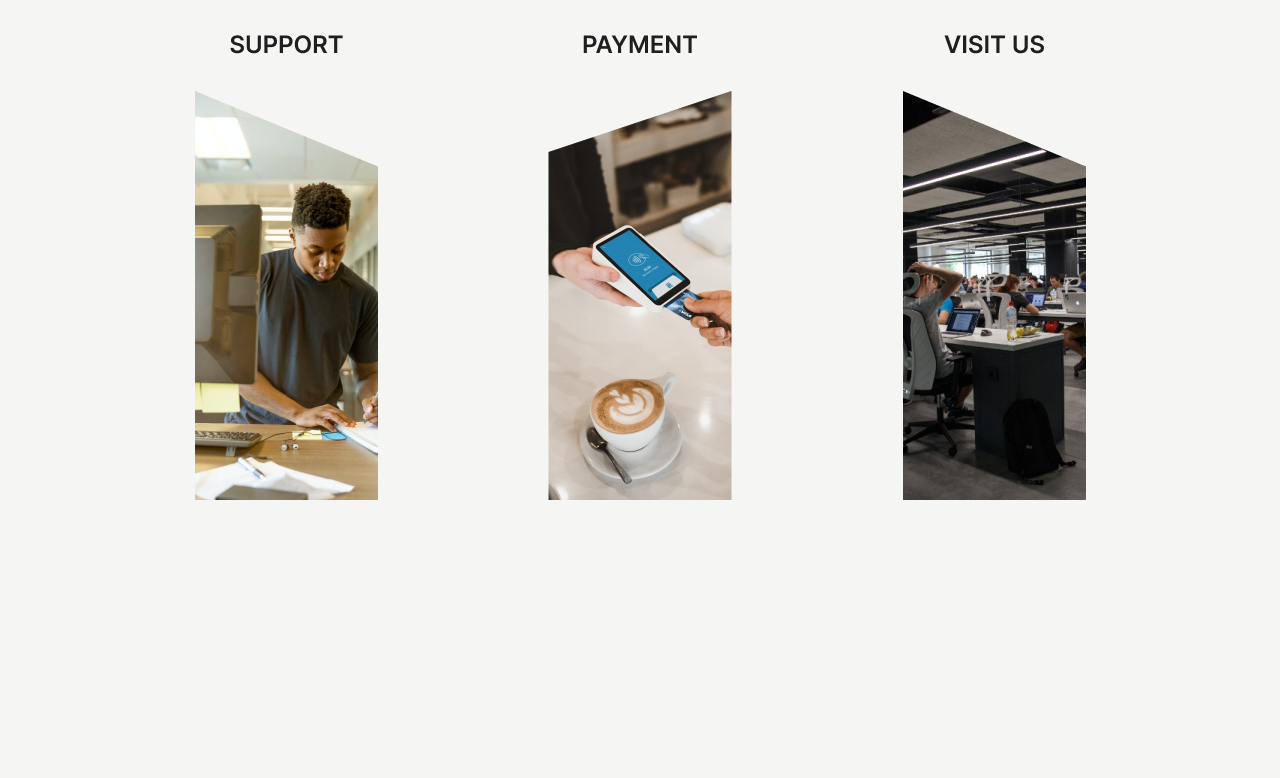
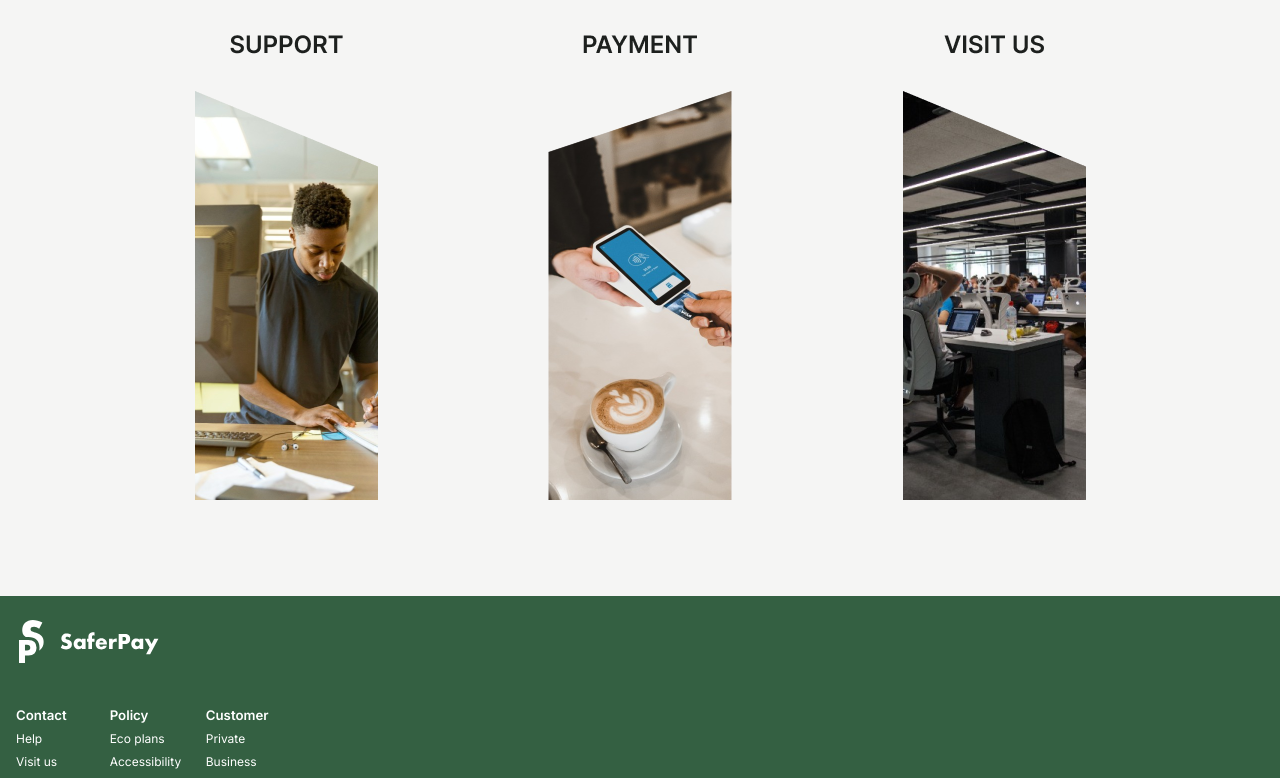
Before and after one commit to Kristian-kodehode/saferpay, a React (Vite) app: page / in a window 1280 px wide. Shown: the part 2005-2783 px from the top of the page. Before the commit the page ends 2521 px from the top, so only its background shows below. Built offline with nearby package versions, Linux system fonts and the light colour scheme.

Commit message:
struggle with footer

```diff
--- a/src/App.jsx
+++ b/src/App.jsx
@@ -3,6 +3,7 @@ import MainSection from "./Sections/MainSection.tsx";
 import NavSection from "./Sections/NavSection.tsx";
 import OurGuarantee from "./Sections/OurGuarantee.tsx";
 import Support from "./Sections/Support.tsx";
+import Footer from "./Sections/Footer";
 
 function App() {
   return (
@@ -22,6 +23,7 @@ function App() {
           </section>
         </section>
         <Support />
+        <Footer />
       </div>
     </>
   );
--- /dev/null
+++ b/src/Sections/Footer.tsx
@@ -0,0 +1,46 @@
+import React from "react";
+import logoFooter from "../images/logoFooter.svg";
+
+const Footer = () => {
+  return (
+    <div>
+      <footer>
+        <img
+          src={logoFooter}
+          alt="a white saferpay logo"
+          style={{ paddingTop: "8px", paddingBottom: "8px" }}
+        />
+
+        <div className="footer-content-container">
+          <ul>
+            <h5 className="footer-heading">Contact</h5>
+            <li>Help</li>
+            <li>Visit us</li>
+            <li>Work with us</li>
+          </ul>
+          <ul>
+            <h5 className="footer-heading">Policy</h5>
+            <li>Eco plans</li>
+            <li>Accessibility</li>
+            <li>Social impact</li>
+          </ul>
+          <ul>
+            <h5 className="footer-heading">Customer</h5>
+            <li>Private</li>
+            <li>Business</li>
+          </ul>
+        </div>
+
+        <div className="social-icons">
+          <i className="fa-brands fa-facebook"></i>
+          <i className="fa-brands fa-instagram"></i>
+        </div>
+        <div className="footer-copyright">
+          © 2023 SaferPay. All Rights Reserved.
+        </div>
+      </footer>
+    </div>
+  );
+};
+
+export default Footer;
--- a/src/index.scss
+++ b/src/index.scss
@@ -38,8 +38,6 @@ nav {
   justify-content: space-between;
   background-color: var(--brand-green);
 
-  border-radius: 0px 0px 8px 8px;
-
   width: 100%;
   color: var(--brand-white);
   backdrop-filter: blur(10px);
@@ -52,6 +50,55 @@ nav {
   li {
     list-style: none;
     cursor: pointer;
+  }
+}
+
+footer {
+  // height: 240px;
+  width: 100%;
+  background-color: var(--brand-green);
+  margin-top: 80px;
+  color: var(--brand-white);
+  padding: 1rem 1rem 3rem;
+  display: grid;
+
+  // grid-template-columns: repeat(1, 1fr);
+  gap: 2rem;
+
+  // display: block;
+  // justify-content: flex-end;
+
+  .footer-content-container {
+    // display: grid;
+    // grid-template-columns: repeat(3, 1fr);
+    display: flex;
+    gap: 1.25rem;
+    width: 100%;
+  }
+
+  ul {
+    // max-width: 180px;
+  }
+  li {
+    list-style: none;
+    font-size: 12px;
+    margin-top: 8px;
+    cursor: pointer;
+  }
+  li:hover {
+    text-decoration: underline;
+    text-underline-offset: 4px;
+  }
+
+  .footer-copyright {
+    font-size: 12px;
+    // margin-top: 32px;
+  }
+  .social-icons {
+    // padding: 3rem 0rem;
+    display: flex;
+    gap: 1rem;
+    font-size: 24px;
   }
 }
 
@@ -140,4 +187,11 @@ input {
       text-underline-offset: 4px;
     }
   }
+  footer {
+    max-width: 1440px;
+  }
+
+  // footer {
+  //   grid-template-columns: repeat(4, 1fr);
+  // }
 }
```
